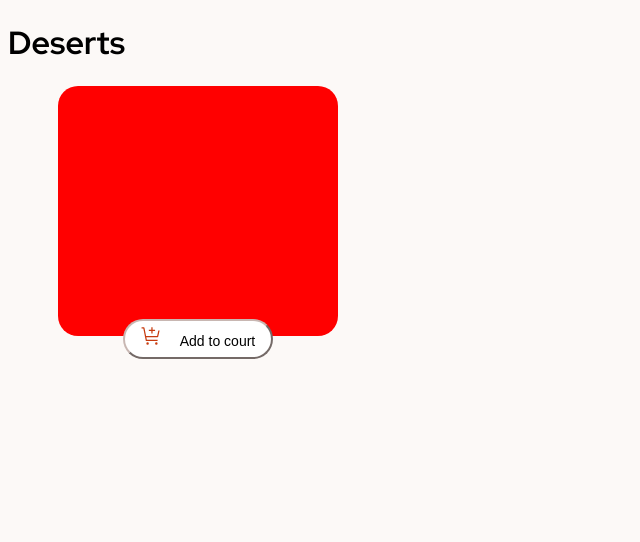
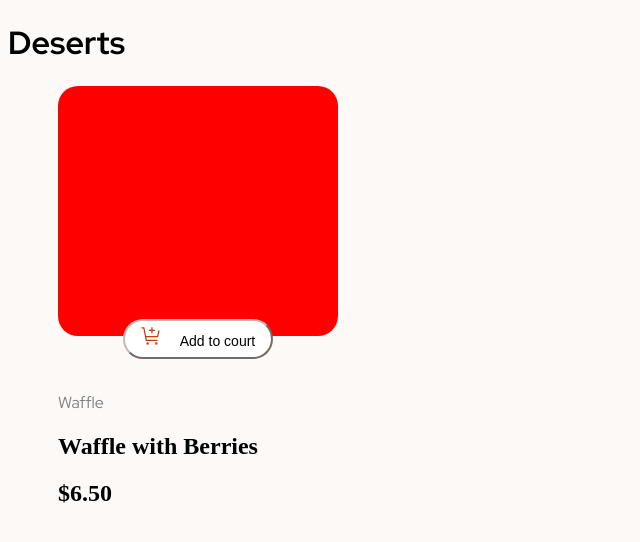
Before and after one commit to SabaMinadze/product-list-with-cart-main, a React (Vite) app: page / in a window 1280 px wide. Shown: the top 542 px of the page, without its empty margins (0-640 px from the left). Built offline with nearby package versions, Linux system fonts and the light colour scheme.

Commit message:
Add code

```diff
--- a/src/components/Card/Card.css
+++ b/src/components/Card/Card.css
@@ -21,8 +21,9 @@
     transform: translateY(-17px);
 }
 
-.btn:active{
-
+.btn:hover{
+    color: rgb(202,71,30);
+    cursor: pointer;
 }
 
 
@@ -35,3 +36,11 @@
     margin-left: 5px;
     font-size: 14px;
 }
+
+@import url('https://fonts.googleapis.com/css2?family=Red+Hat+Display:wght@400;700&display=swap');
+
+
+.txt3{
+    color: gray;
+    font-family: 'Red Hat Display', sans-serif;
+}
--- a/src/components/Card/Card.tsx
+++ b/src/components/Card/Card.tsx
@@ -8,6 +8,9 @@ function Card() {
     <div className="image"></div>
     <center><button className="btn"><img src={addToCourtLogo}
     alt="error" className="img2"/><span className="btntxt">Add to court</span> </button></center>
+    <p className="txt3">Waffle</p>
+    <h2>Waffle with Berries</h2>
+    <h2>$6.50</h2>
     </div>
     </>
   )
```
